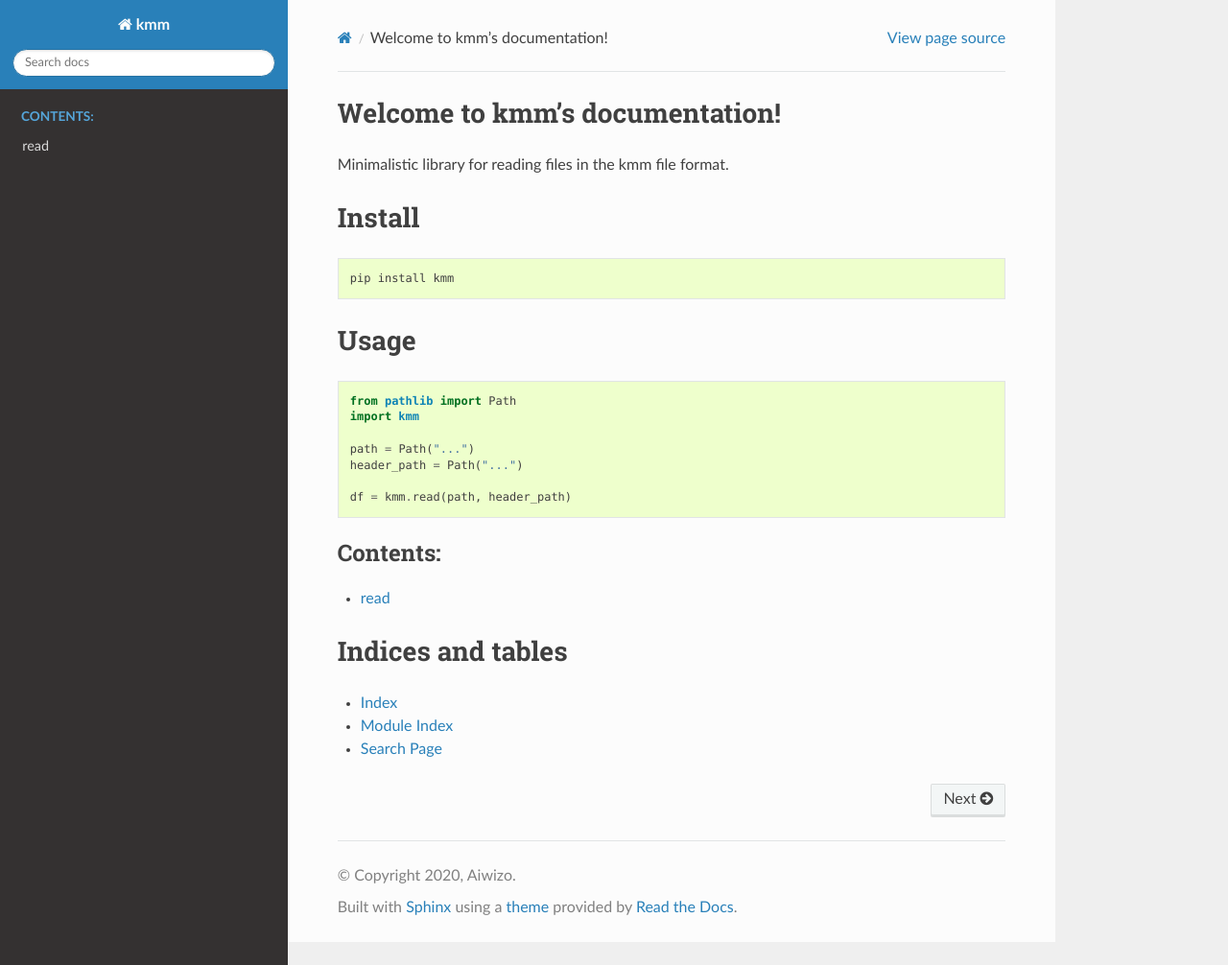
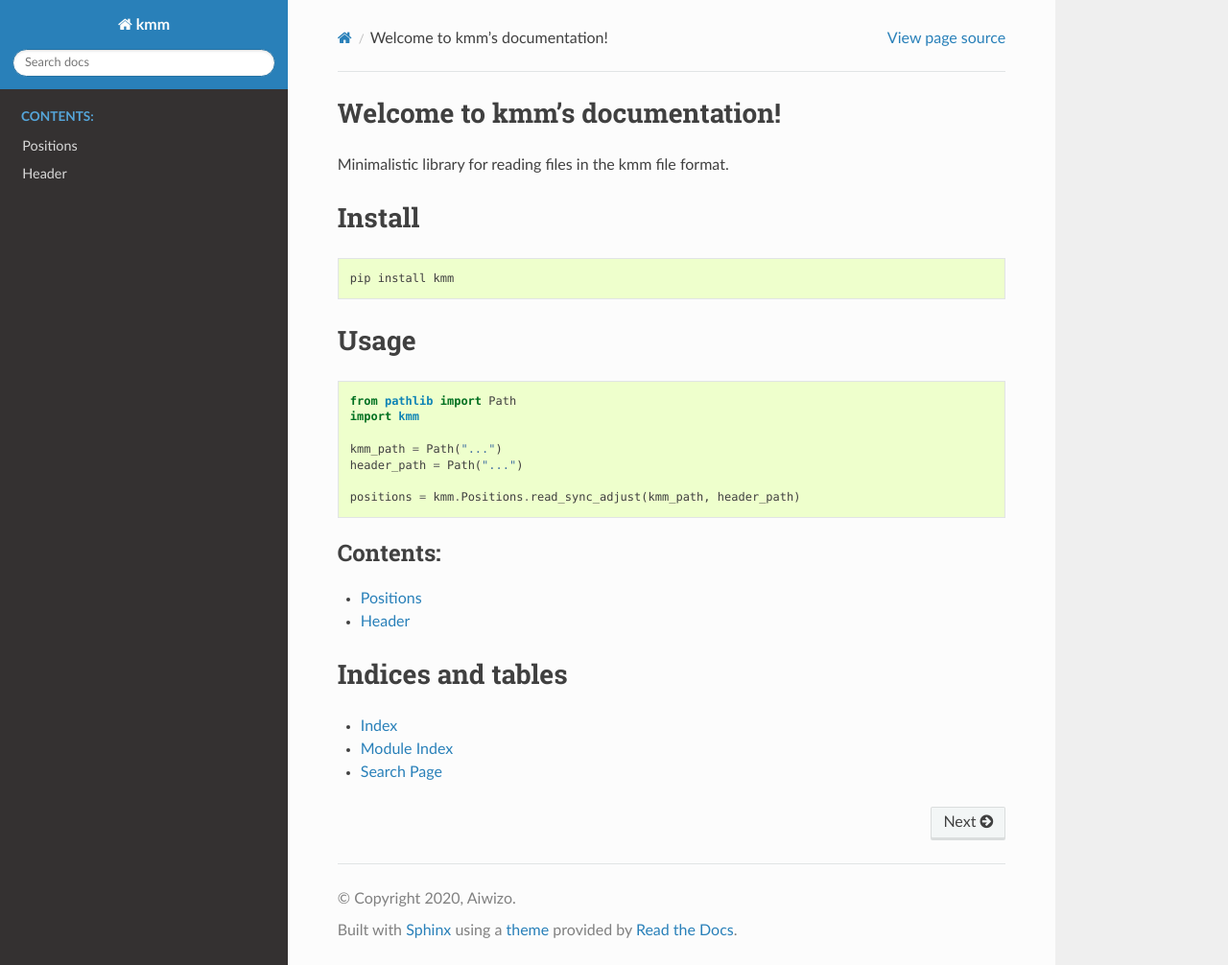
Before and after one commit to nextml-code/kmm, a Sphinx documentation site: the page built from docs/source/index.rst, in a window 1280 px wide and 1006 px high. Shown: the whole window at 96% size. Built offline with Sphinx 7.4.7 and the Read the Docs theme 2.0.0, drawn with Linux system fonts in a browser that asks for light colours.

```diff
--- a/docs/source/index.rst
+++ b/docs/source/index.rst
@@ -18,17 +18,18 @@ Usage
     from pathlib import Path
     import kmm
 
-    path = Path("...")
+    kmm_path = Path("...")
     header_path = Path("...")
 
-    df = kmm.read(path, header_path)
+    positions = kmm.Positions.read_sync_adjust(kmm_path, header_path)
 
 
 .. toctree::
    :maxdepth: 2
    :caption: Contents:
 
-   read
+   positions
+   header
 
 Indices and tables
 ==================
--- a/docs/source/read.rst
+++ b/docs/source/positions.rst
@@ -1,7 +1,7 @@
 
-read
+Positions
 ======
 
-.. autofunction:: kmm.read
+.. autoclass:: kmm.Positions
    :members:
    :member-order: bysource
--- a/pyproject.toml
+++ b/pyproject.toml
@@ -16,6 +16,9 @@ sweref99 = "0.2"
 tqdm = "^4.62.2"
 pytest = "^6.2.5"
 flake8 = "^3.9.2"
+Sphinx = "^4.1.2"
+sphinx-rtd-theme = "^0.5.2"
+recommonmark = "^0.7.1"
 
 [build-system]
 requires = ["poetry-core>=1.0.0"]
```
Also changed, not shown: docs/source/header.rst (added, +7 -0 lines), docs/source/requirements.txt (+39 -1 lines), 1 other file.
